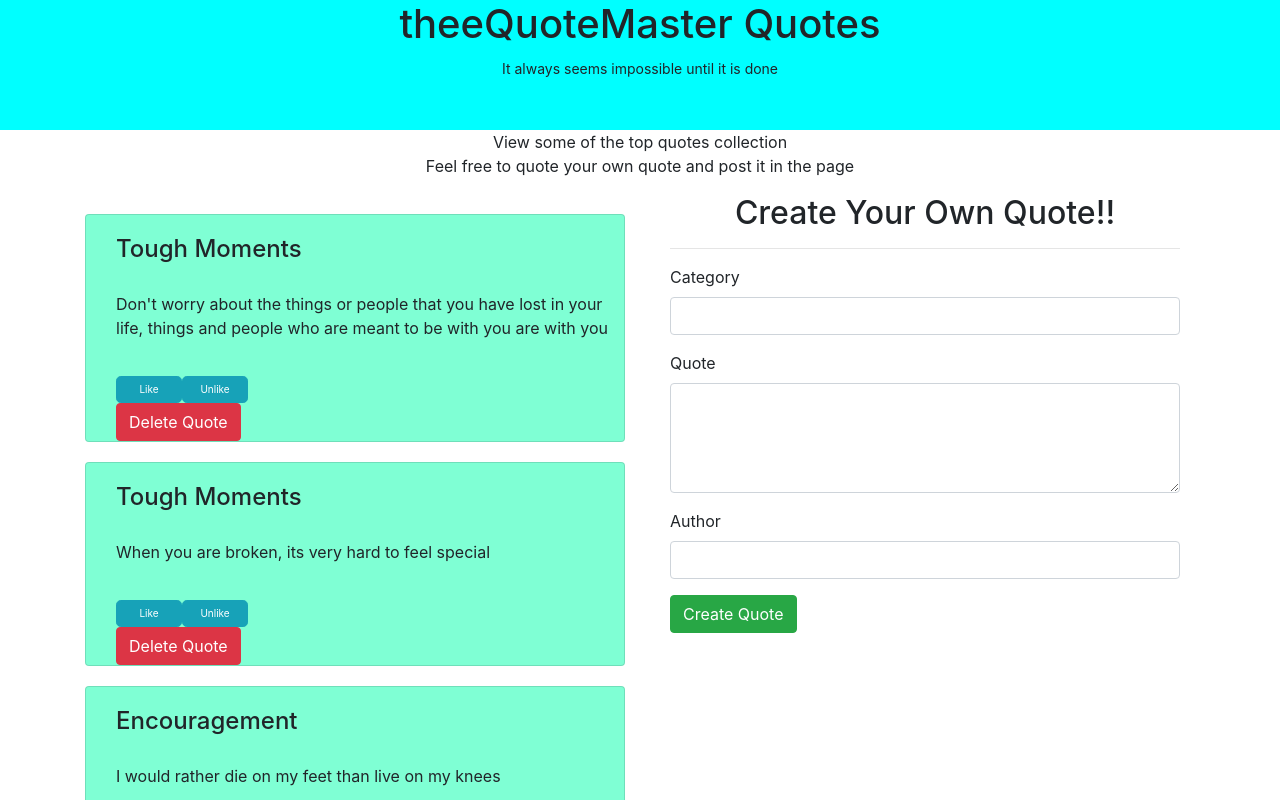
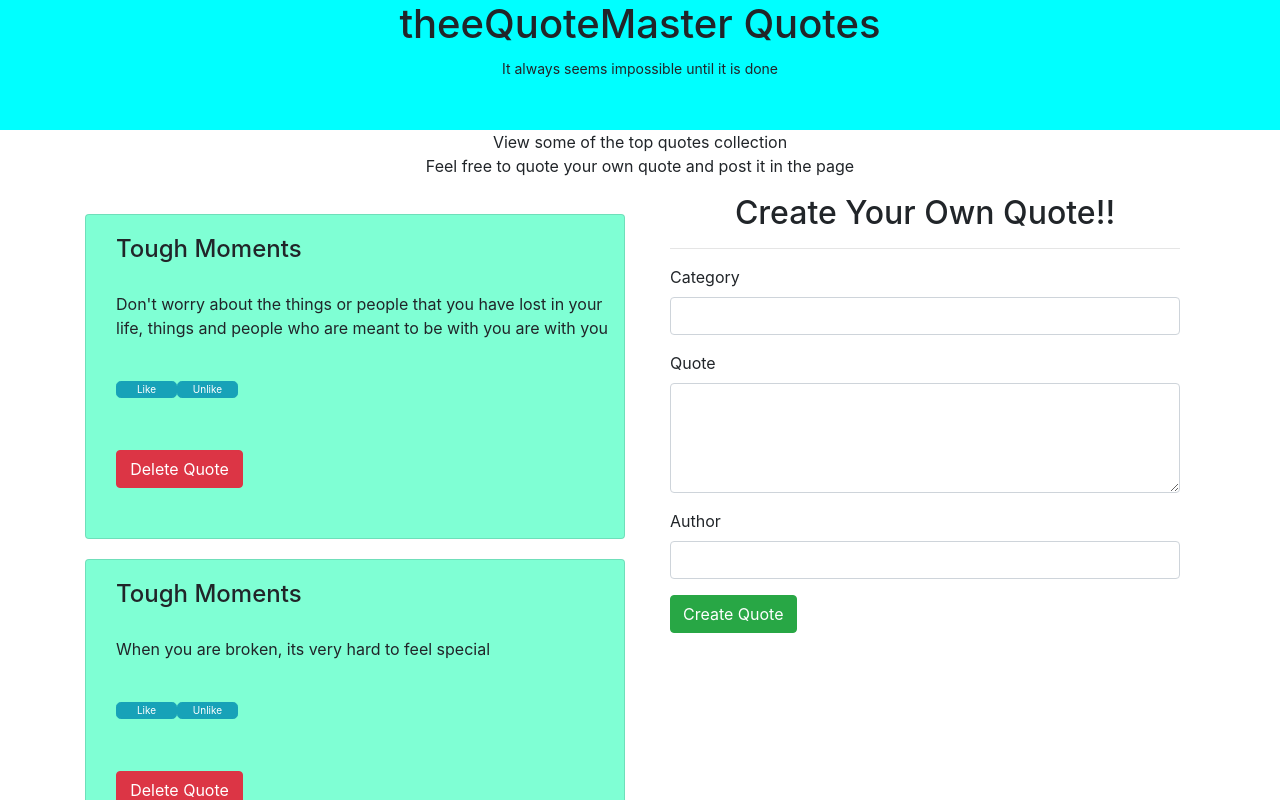
Before and after one commit to Cliffordmorara47/quotes-app, an Angular app in the folder Quotes/: page / in a window 1280 px wide. Shown: the top 800 px of the page. Built offline with nearby package versions, Linux system fonts and the light colour scheme.

Commit message:
added a delete quote function

```diff
--- a/Quotes/src/app/app.module.ts
+++ b/Quotes/src/app/app.module.ts
@@ -1,5 +1,6 @@
 import { NgModule } from '@angular/core';
 import { BrowserModule } from '@angular/platform-browser';
+import { FormsModule } from '@angular/forms';
 
 import { AppRoutingModule } from './app-routing.module';
 import { AppComponent } from './app.component';
@@ -16,7 +17,8 @@ import { QuoteComponent } from './quote/quote.component';
   ],
   imports: [
     BrowserModule,
-    AppRoutingModule
+    AppRoutingModule,
+    FormsModule
   ],
   providers: [],
   bootstrap: [AppComponent]
--- a/Quotes/src/app/quote-details/quote-details.component.html
+++ b/Quotes/src/app/quote-details/quote-details.component.html
@@ -1,17 +1,24 @@
 <style>
-        .btn-info{
-        width: 13%;
+    .btn-info {
+        width: 12%;
         font-size: 10px;
-        padding: 5px;
+        padding: 0px;
     }
-    .images{
+
+    .images {
         padding-top: 20px;
     }
+    .btn-danger {
+        width: 25%;
+    }
+
+    .myBtn {
+        padding-left: 0px;
+        padding-top: 50px;
+        padding-bottom: 50px;
+    }
 </style>
-<div *ngIf='Quote'>
-    <!-- <p>{{Quote.name}}</p> -->
-  </div>
-  <div class="images">
+<div class="images">
     <a href="#" class="btn btn-info btn-lg">
         <span class="glyphicon glyphicon-thumbs-up"></span> Like
     </a>
@@ -19,6 +26,7 @@
         <span class="glyphicon glyphicon-thumbs-down"></span> Unlike
     </a>
 </div>
-  <div class="myBtn">
-    <button class="btn btn-danger">Delete Quote</button>
+<!-- *ngIf='Quote.showDetails' [Quote]='Quote' (isExpired)='deleteQuote($event,i)' -->
+<div class="myBtn">
+    <button class="btn btn-danger" (click)='QuoteDelete(true)'>Delete Quote</button>
 </div>
--- a/Quotes/src/app/quote-details/quote-details.component.ts
+++ b/Quotes/src/app/quote-details/quote-details.component.ts
@@ -1,5 +1,6 @@
-import { Quote } from '@angular/compiler';
+// import { Quote } from '@angular/compiler';
 import { Component, OnInit, Input, Output, EventEmitter } from '@angular/core';
+import { Quote } from '../quote'
 
 @Component({
   selector: 'app-quote-details',
@@ -10,10 +11,10 @@ export class QuoteDetailsComponent implements OnInit {
   @Input()
   Quote?: Quote;
   @Output()
-  isComplete = new EventEmitter<boolean>();
+  isExpired = new EventEmitter<boolean>();
 
-  quoteDelete(complete: boolean) {
-    this.isComplete.emit(complete);
+  QuoteDelete(complete: boolean) {
+    this.isExpired.emit(complete);
   }
 
   constructor() { }
--- a/Quotes/src/app/quote.ts
+++ b/Quotes/src/app/quote.ts
@@ -1,6 +1,6 @@
 export class Quote {
     public showDetails: boolean;
     constructor(public id: number, public name: string, public quote: string, public author: string, public downVotes: number, public upvotes: number){
-        this.showDetails = false;
+        this.showDetails = true;
    }
 }
--- a/Quotes/src/app/quote/quote.component.html
+++ b/Quotes/src/app/quote/quote.component.html
@@ -3,16 +3,6 @@
         text-align: center;
         padding-bottom: 50px;
         background-color: aqua;
-    }
-
-    .btn {
-        width: 25%;
-    }
-
-    .myBtn {
-        padding-left: 0px;
-        padding-top: 50px;
-        padding-bottom: 50px;
     }
 
     .card {
@@ -59,7 +49,7 @@
                     <div class="card">
                         <h4>{{Quote.name}}</h4>
                         <p>{{Quote.quote}}</p>
-                        <app-quote-details  (isExpired)='deleteQuote($event,i)'></app-quote-details>
+                        <app-quote-details *ngIf='Quote.showDetails' [Quote]='Quote'></app-quote-details>
                     </div>
                 </div>
             </div>
--- a/Quotes/src/app/quote/quote.component.ts
+++ b/Quotes/src/app/quote/quote.component.ts
@@ -15,9 +15,17 @@ export class QuoteComponent implements OnInit {
     new Quote(2, "Encouragement", "I would rather die on my feet than live on my knees", "Nelson Mandela", 0, 0),
     new Quote(3, "Heed", "The world is a place that has a great risks and fairly great opportunities", "George Bush", 0, 0)
   ]
-  deleteQuote(isComplete: any, index:any) {
-    if (isComplete) {
-      let toDelete = confirm(`Confirm deletion ${this.Quotes[index].name}?`)
+
+  // addNewQuote(Quote: any){
+  //   let QuoteLength = this.Quotes.length;
+  //   Quote.id = QuoteLength+1;
+  //   goal.completeDate = new Date(goal.completeDate)
+  //   this.goals.push(goal)
+  // }
+
+   deleteQuote(isExpired: any, index:any) {
+     if (isExpired) {
+       let toDelete = confirm(`Confirm deletion of ${this.Quotes[index].name}?`)
 
       if (toDelete) {
         this.Quotes.splice(index, 1)
```
